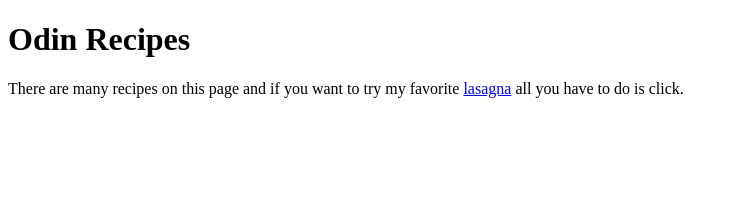
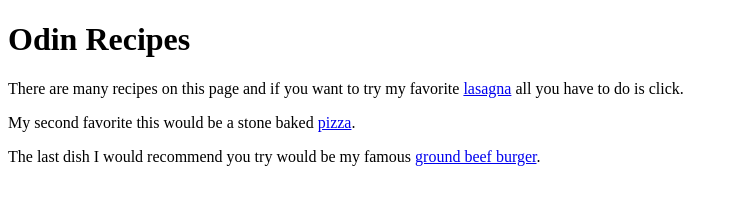
Before and after one commit to SoQar/odin-recipes, a plain HTML site: page index.html in a window 1280 px wide. Shown: the whole page, without its empty margins (0-738 px from the left). Drawn offline with Linux system fonts and the light colour scheme.

Commit message:
create HTML paeges for burger and pizza
Add burger HTML
Add pizza HTML

```diff
--- a/index.html
+++ b/index.html
@@ -9,5 +9,8 @@
     <h1>Odin Recipes</h1>
     There are many recipes on this page and if you want to try my favorite
     <a href="recipes/lasagna.html">lasagna</a> all you have to do is click.
+    <p>My second favorite this would be a stone baked <a href="recipes/pizza.html">pizza</a>.</p>
+    <p>The last dish I would recommend you try would be my famous <a href="recipes/burger.html">ground beef
+        burger</a>.</p>
 </body>
 </html>
```
Also changed, not shown: recipes/lasagna.html (+1 -1 lines).
